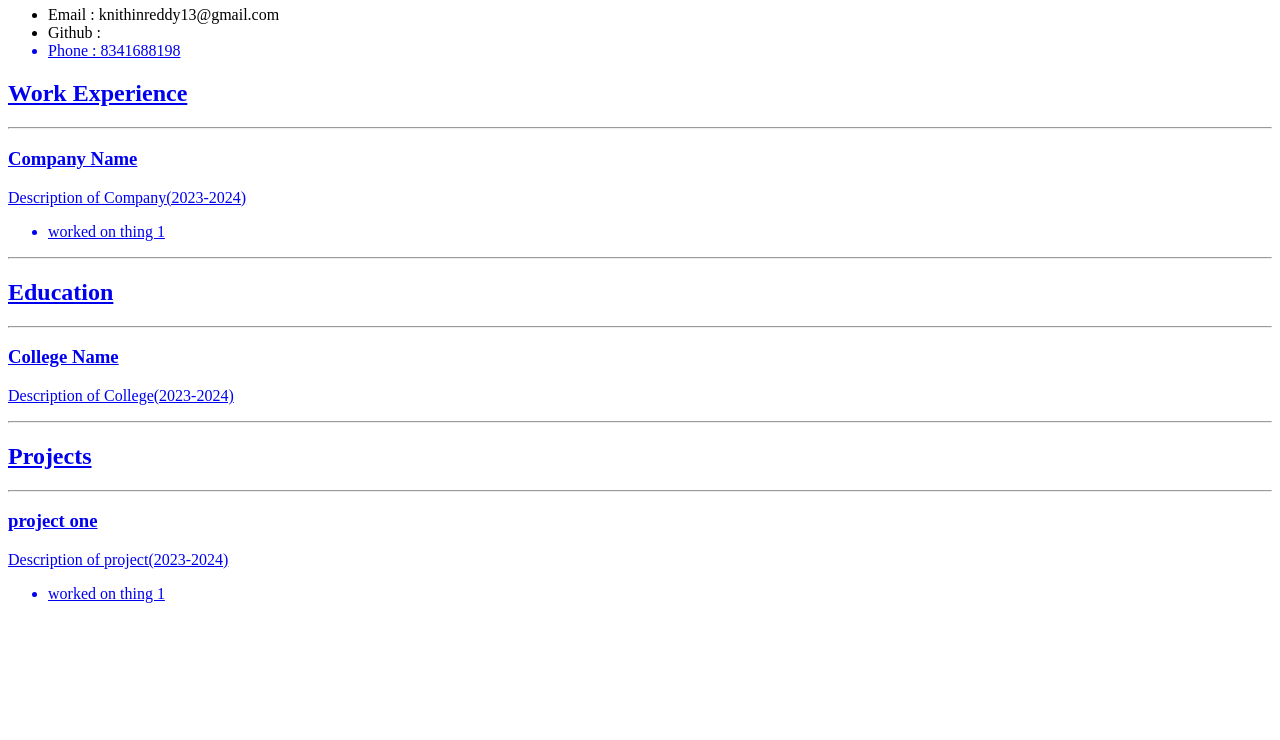
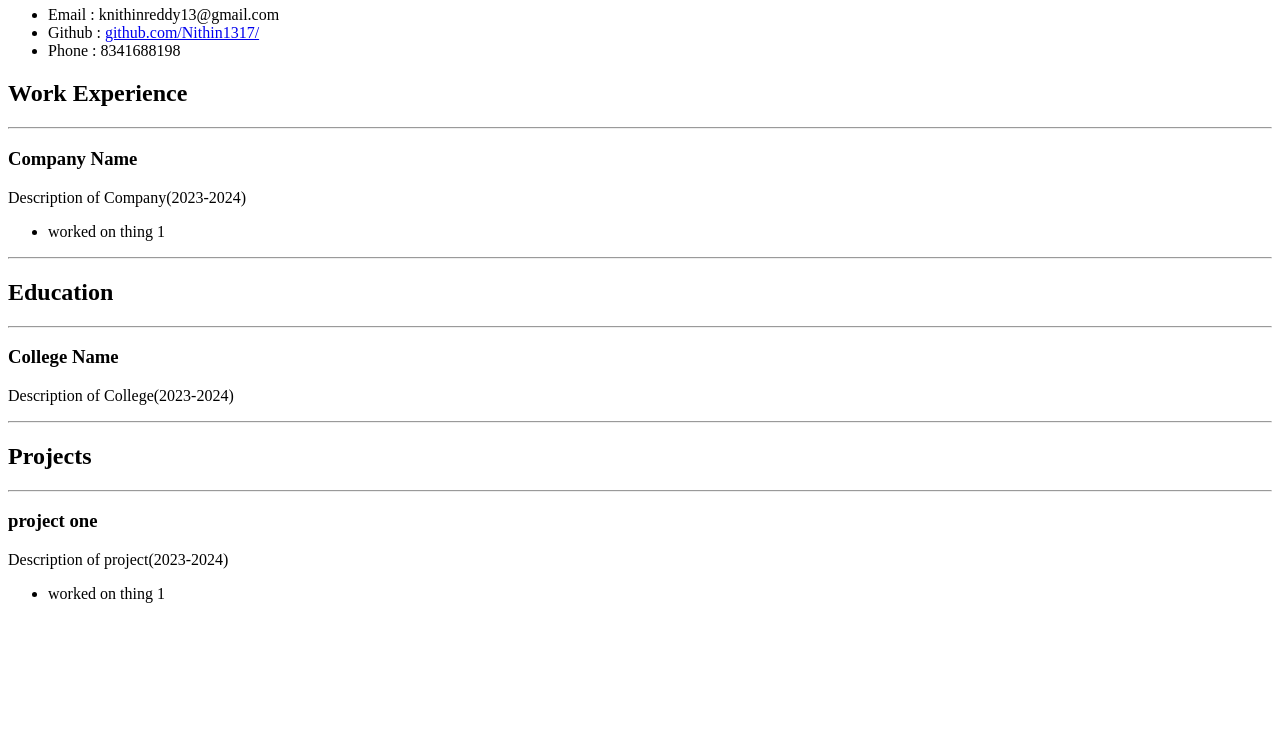
Before and after one commit to Nithin1317/gitcrt, a plain HTML site: page index.html in a window 1280 px wide. Shown: the part 60-800 px from the top of the page. Drawn offline with Linux system fonts and the light colour scheme.

Commit message:
changes made 2

```diff
--- a/index.html
+++ b/index.html
@@ -7,7 +7,7 @@
             <h1>K Nithin</h1>
             <ul>
                 <li> Email : knithinreddy13@gmail.com </li>
-                <li>Github : <a href="github.com/Nithin1317/" /></li>
+                <li>Github : <a href="github.com/Nithin1317/" >github.com/Nithin1317/</a></li>
                 <li>Phone : 8341688198 </li>
             </ul>
         </div>
```
